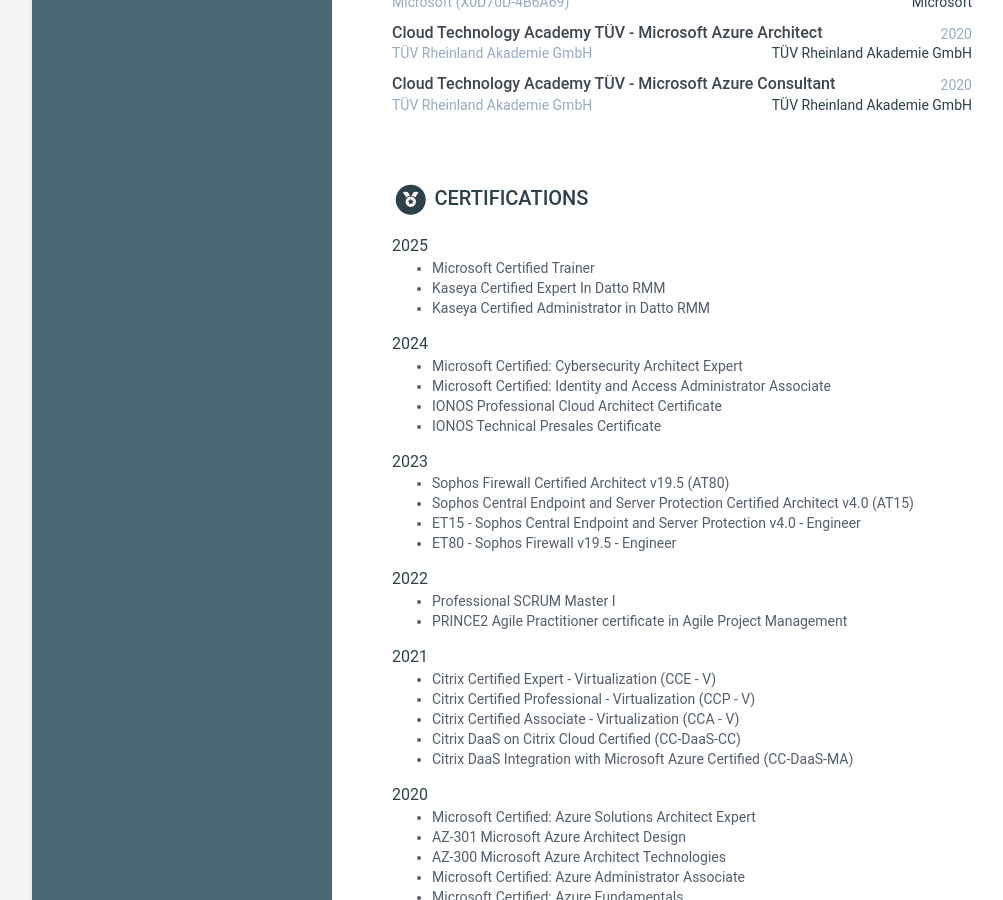
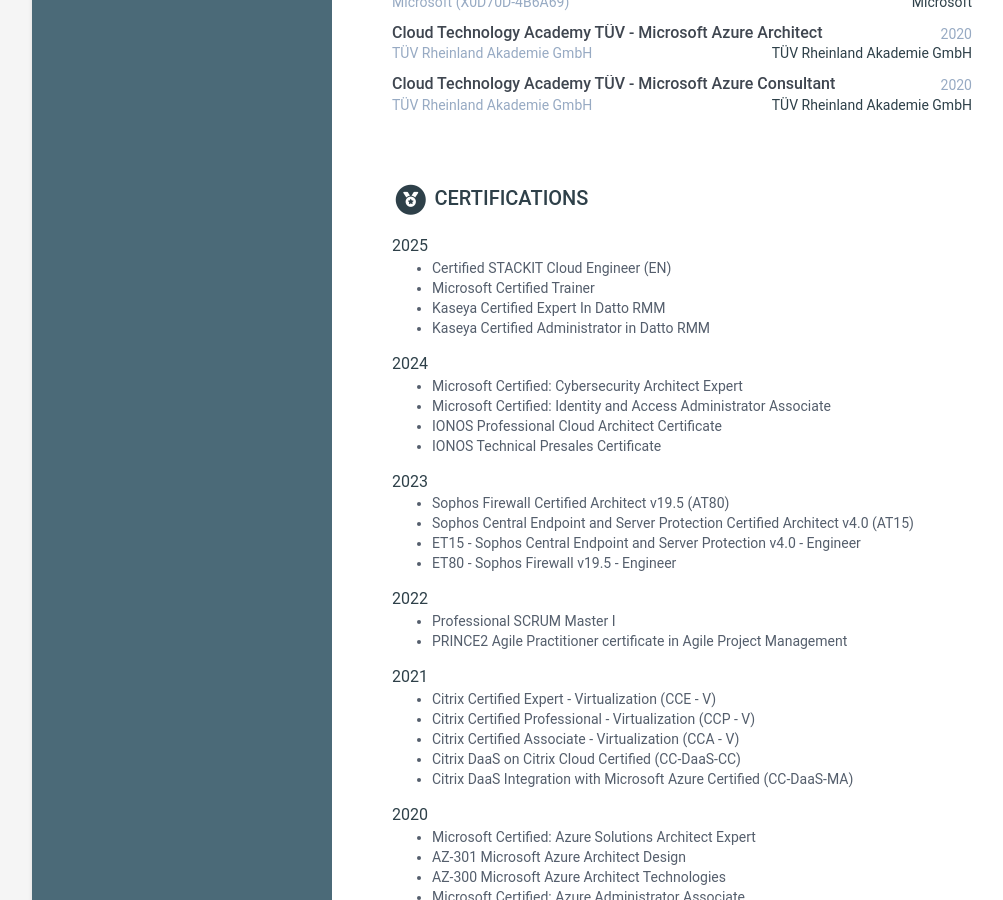
Before and after one commit to ChrisMac715/chrismac715.github.io, a Jekyll site: the page built from index.html, in a window 1280 px wide and 900 px high, scrolled down 1702 px. Shown: the whole window, without its empty margins (108-1111 px from the left). Built offline with Jekyll 4.4.1, drawn with Linux system fonts in a browser that asks for light colours.

Commit message:
Update data.yml

```diff
--- a/_data/data.yml
+++ b/_data/data.yml
@@ -200,6 +200,7 @@
     link:
     tagline:
     details: |
+      - Certified STACKIT Cloud Engineer (EN)
       - Microsoft Certified Trainer
       - Kaseya Certified Expert In Datto RMM
       - Kaseya Certified Administrator in Datto RMM
```
